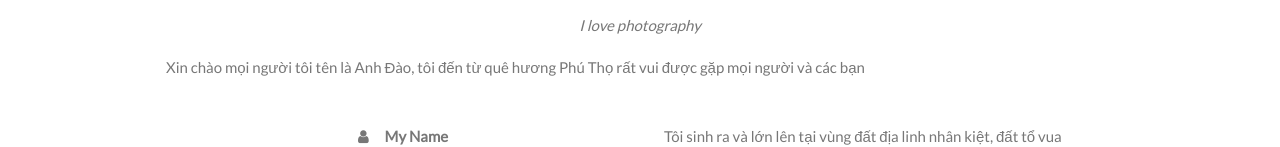
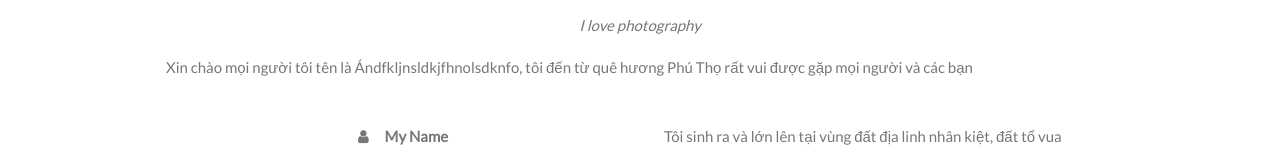
Before and after one commit to lunham12/abc, a plain HTML site: page index.html in a window 1280 px wide. Shown: the part 547-694 px from the top of the page. Drawn offline with nearby package versions, Linux system fonts and the light colour scheme; files whose address does not match are found by name.

Commit message:
Update index.html

```diff
--- a/index.html
+++ b/index.html
@@ -96,7 +96,7 @@ body, html {
 <div class="w3-content w3-container w3-padding-64" id="about">
   <h3 class="w3-center">ABOUT ME</h3>
   <p class="w3-center"><em>I love photography</em></p>
-  <p>Xin chào mọi người tôi tên là Anh Đào, tôi đến từ quê hương Phú Thọ rất vui được gặp mọi người và các bạn</p>
+  <p>Xin chào mọi người tôi tên là Ándfkljnsldkjfhnolsdknfo, tôi đến từ quê hương Phú Thọ rất vui được gặp mọi người và các bạn</p>
   <div class="w3-row">
     <div class="w3-col m6 w3-center w3-padding-large">
       <p><b><i class="fa fa-user w3-margin-right"></i>My Name</b></p><br>
```
